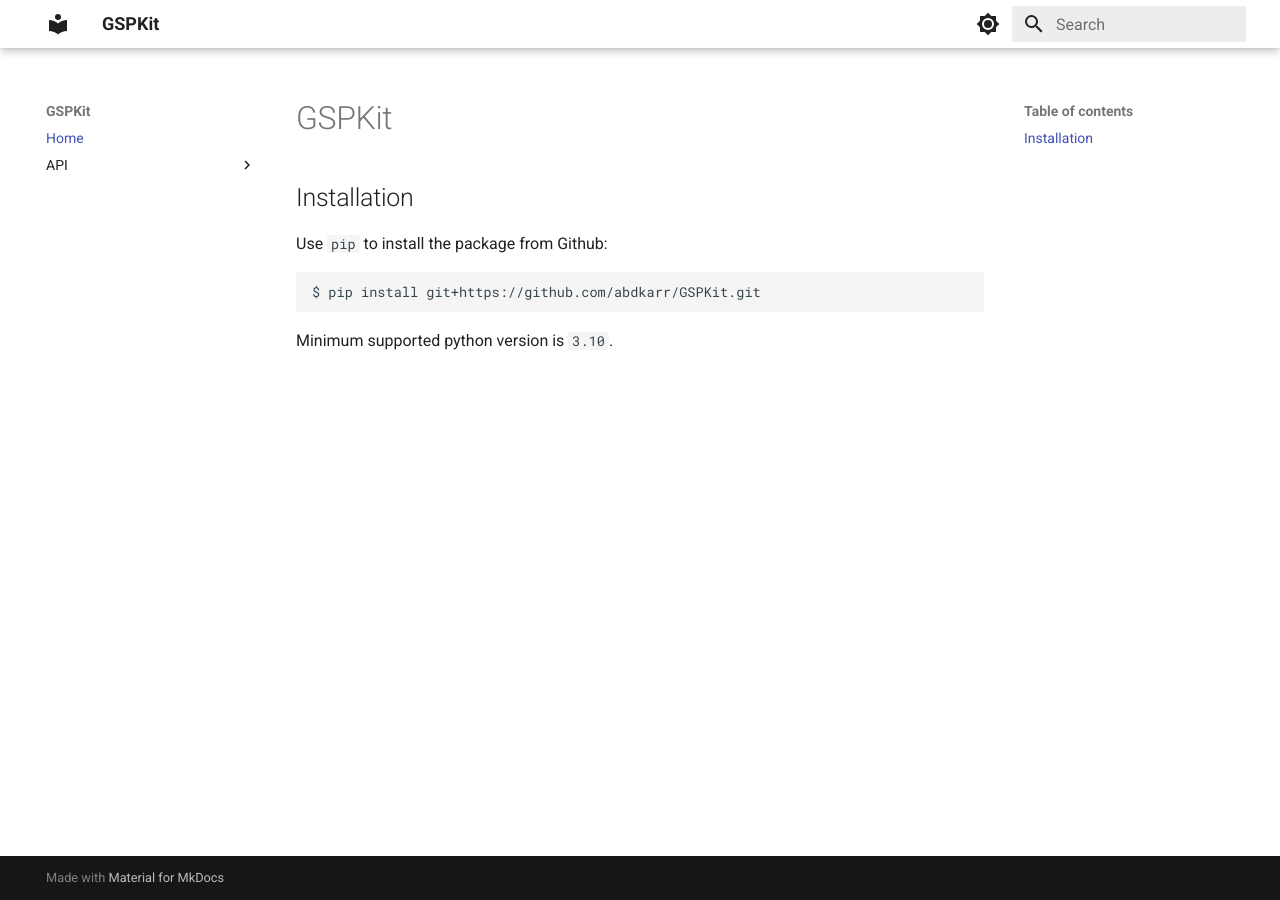
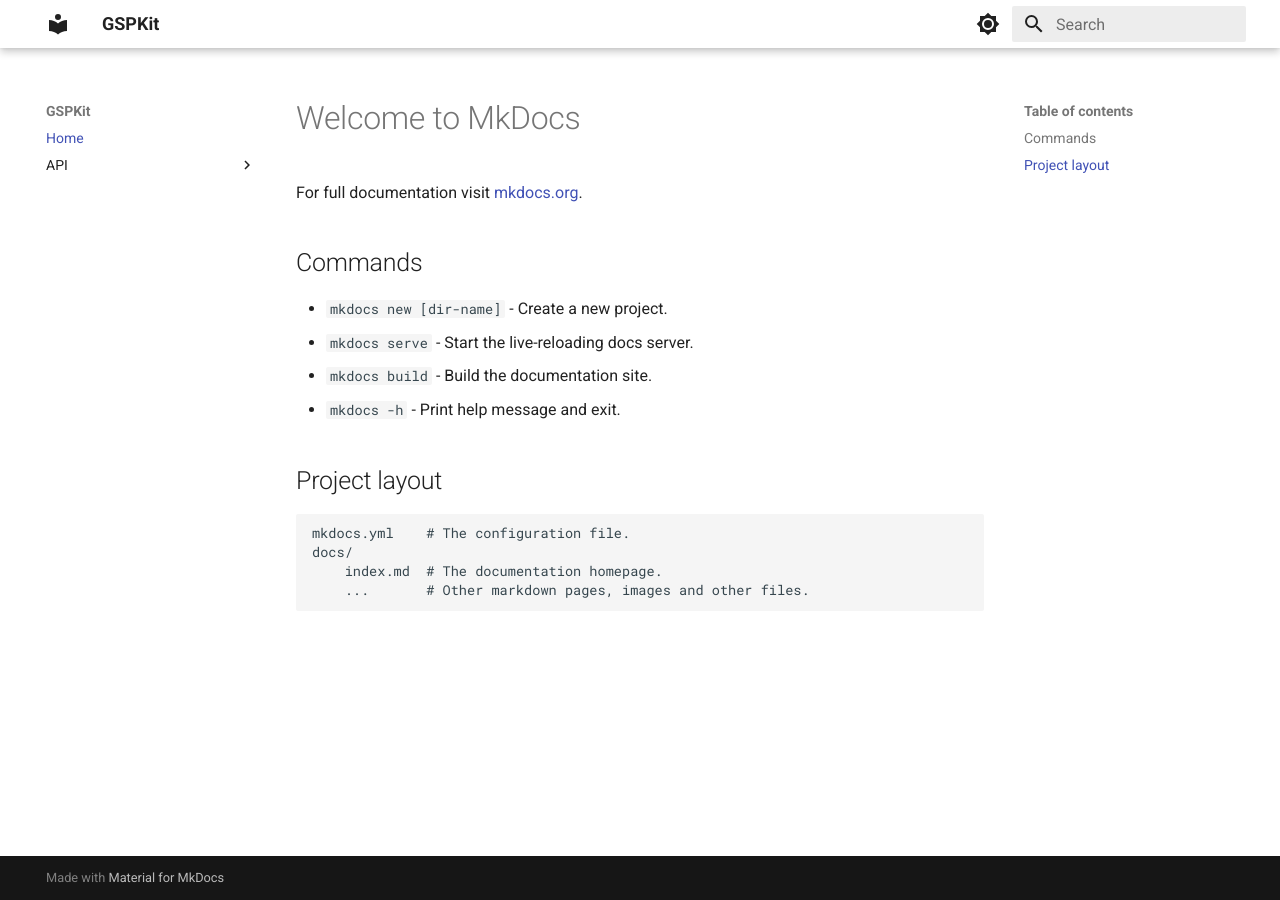
Before and after one commit to abdkarr/GSPKit, an MkDocs documentation site: the page built from docs/index.md, in a window 1280 px wide. Built offline with MkDocs 1.6.1 and Material for MkDocs 9.7.7, drawn with Linux system fonts in a browser that asks for light colours.

````diff
--- a/docs/index.md
+++ b/docs/index.md
@@ -1,10 +1,17 @@
-# GSPKit
+# Welcome to MkDocs
 
-## Installation
+For full documentation visit [mkdocs.org](https://www.mkdocs.org).
 
-Use `pip` to install the package from Github:
-```bash
-$ pip install git+https://github.com/abdkarr/GSPKit.git
-```
+## Commands
 
-Minimum supported python version is `3.10`.
+* `mkdocs new [dir-name]` - Create a new project.
+* `mkdocs serve` - Start the live-reloading docs server.
+* `mkdocs build` - Build the documentation site.
+* `mkdocs -h` - Print help message and exit.
+
+## Project layout
+
+    mkdocs.yml    # The configuration file.
+    docs/
+        index.md  # The documentation homepage.
+        ...       # Other markdown pages, images and other files.
--- /dev/null
+++ b/docs/javascripts/mathjax.js
@@ -0,0 +1,19 @@
+window.MathJax = {
+  tex: {
+    inlineMath: [["\\(", "\\)"]],
+    displayMath: [["\\[", "\\]"]],
+    processEscapes: true,
+    processEnvironments: true,
+  },
+  options: {
+    ignoreHtmlClass: ".*|",
+    processHtmlClass: "arithmatex",
+  },
+};
+
+document$.subscribe(() => {
+  MathJax.startup.output.clearCache();
+  MathJax.typesetClear();
+  MathJax.texReset();
+  MathJax.typesetPromise();
+});
````
Also changed, not shown: docs/stylesheets/extra.css (added).
